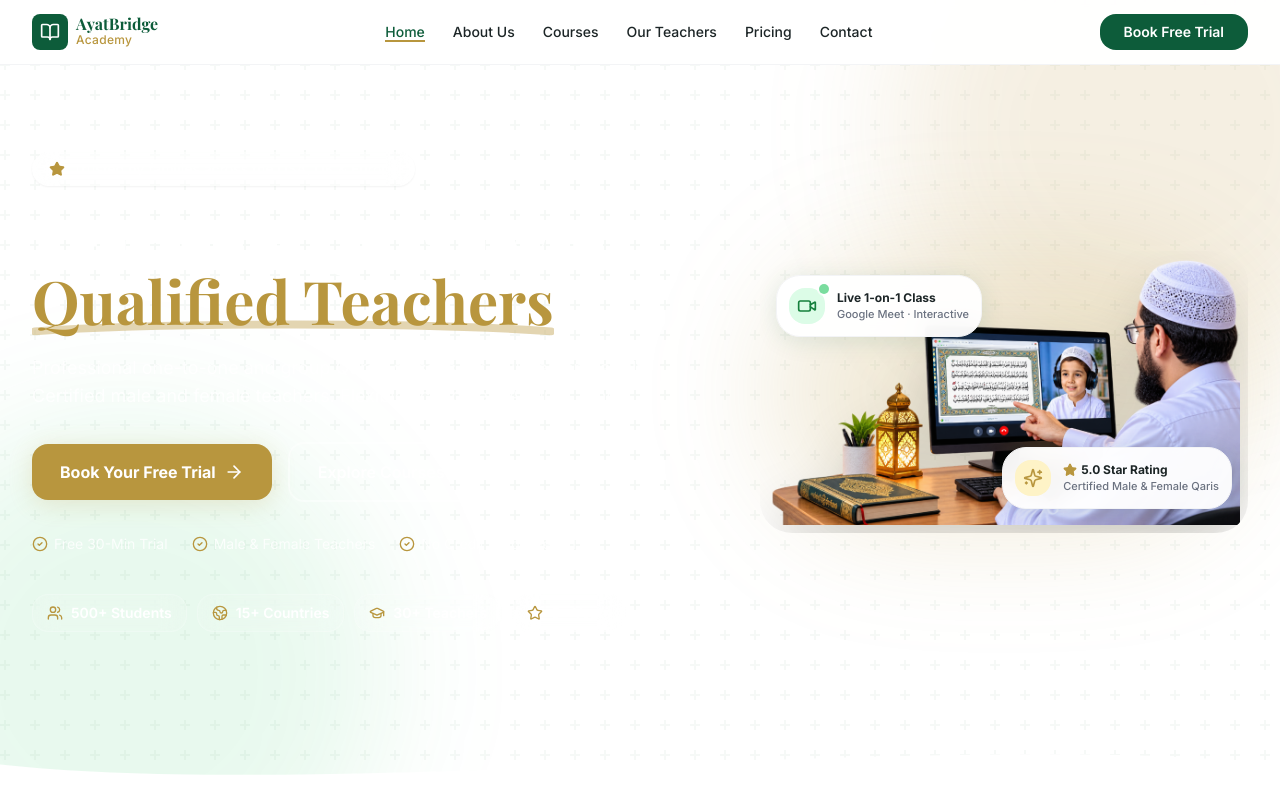
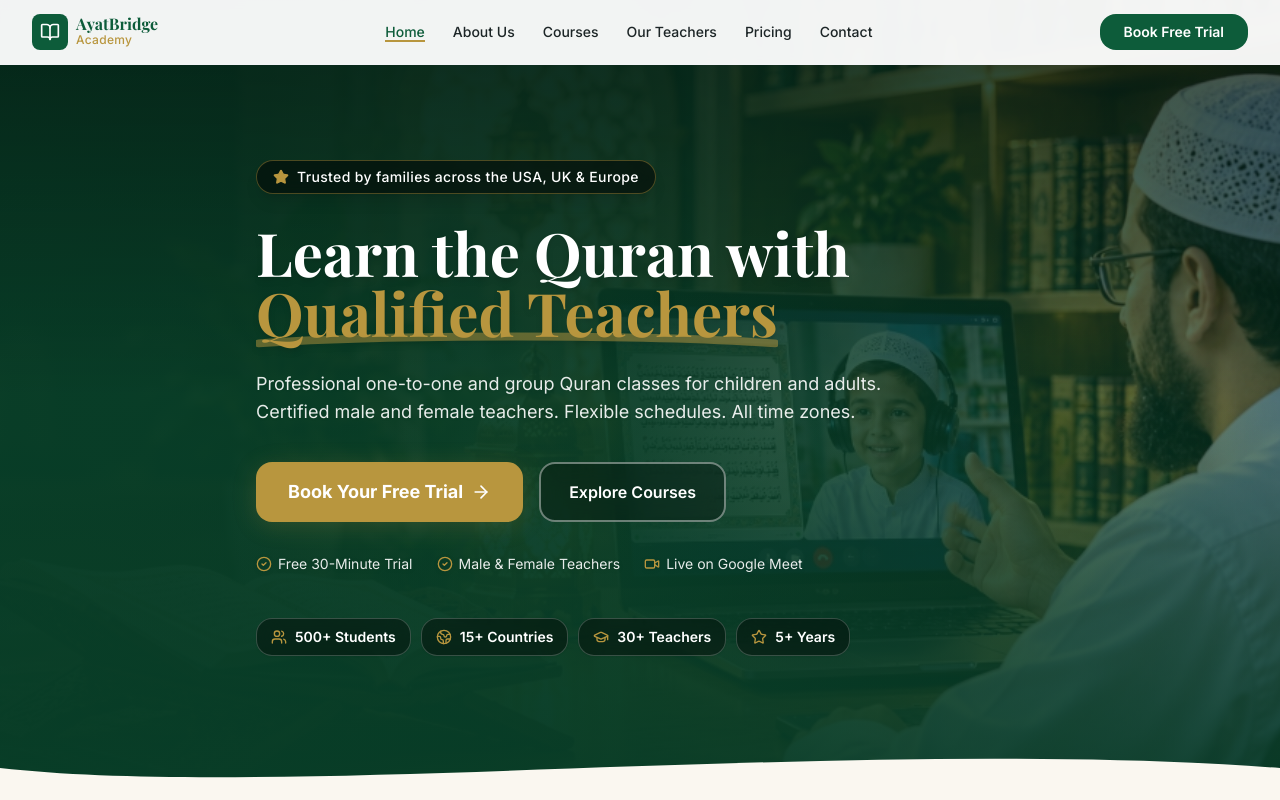
Before and after one commit to maqboolkazmii/QuranAcdmy, a Next.js app: page /en in a window 1280 px wide. Shown: the top 800 px of the page. Built offline with nearby package versions, Linux system fonts and the light colour scheme; a web font is replaced by a local one.

Commit message:
feat: implement cinematic full-screen background hero with emerald gradient overlay

```diff
--- a/src/components/sections/HeroSection.tsx
+++ b/src/components/sections/HeroSection.tsx
@@ -1,6 +1,6 @@
 'use client';
 // src/components/sections/HeroSection.tsx
-// Two-column responsive hero featuring real online class photography and trust cues.
+// Full-screen cinematic hero with real Islamic study background, gradient overlay, and high-converting CTAs.
 
 import Image from 'next/image';
 import Link from 'next/link';
@@ -12,9 +12,9 @@ import {
   Users,
   Globe2,
   GraduationCap,
+  CheckCircle2,
+  ShieldCheck,
   Video,
-  CheckCircle2,
-  Sparkles,
 } from 'lucide-react';
 import { cn, getDirection } from '@/lib/utils';
 
@@ -25,7 +25,7 @@ interface StatProps {
 
 function StatBadge({ icon, value }: StatProps) {
   return (
-    <div className="flex items-center gap-2 bg-white/10 backdrop-blur-md border border-white/20 rounded-xl px-3.5 py-2">
+    <div className="flex items-center gap-2 bg-black/40 backdrop-blur-md border border-white/20 rounded-xl px-3.5 py-2 shadow-sm">
       <span className="text-brand-gold">{icon}</span>
       <span className="text-white text-xs sm:text-sm font-semibold whitespace-nowrap">{value}</span>
     </div>
@@ -40,44 +40,57 @@ export default function HeroSection() {
   const ArrowIcon = isRTL ? ArrowLeft : ArrowRight;
 
   return (
-    <section
+    <section className="relative min-h-screen flex items-center overflow-hidden">
+
+      {/* ── 1. Full-Screen Background Image ── */}
+      <div className="absolute inset-0 -z-20">
+        <Image
+          src="/images/hero-bg.jpg"
+          alt="AyatBridge Academy Online Quran Class Background"
+          fill
+          priority
+          unoptimized
+          sizes="100vw"
+          className="object-cover object-center lg:object-right scale-105"
+        />
+      </div>
+
+      {/* ── 2. Cinematic Gradient Overlay (Dark on text side, clear on teacher side) ── */}
+      {/* Base dark tint across the whole image for readability */}
+      <div className="absolute inset-0 bg-brand-primary-dark/60 -z-10" />
+
+      {/* Directional gradient: Deep emerald on the start/text side, fading to transparent */}
+      <div
         className={cn(
-        'relative min-h-screen flex items-center',
-        'bg-brand-primary bg-geometric-pattern overflow-hidden'
+          'absolute inset-0 -z-10',
+          isRTL
+            ? 'bg-gradient-to-l from-brand-primary-dark/95 via-brand-primary-dark/85 to-transparent'
+            : 'bg-gradient-to-r from-brand-primary-dark/95 via-brand-primary-dark/85 to-transparent'
         )}
-    >
-      {/* Ambient background glow circles */}
-      <div
-        aria-hidden="true"
-        className="absolute -top-32 -end-32 h-[32rem] w-[32rem] rounded-full bg-brand-gold/15 blur-3xl"
-      />
-      <div
-        aria-hidden="true"
-        className="absolute -bottom-32 -start-32 h-[32rem] w-[32rem] rounded-full bg-emerald-500/10 blur-3xl"
       />
 
-      <div className="container-brand relative z-10 pt-28 pb-32">
-        <div className="w-full">
-          <div className="grid grid-cols-1 lg:grid-cols-12 gap-12 lg:gap-8 items-center">
+      {/* Subtle top & bottom shadow gradient */}
+      <div className="absolute inset-0 bg-gradient-to-b from-black/40 via-transparent to-brand-primary-dark/80 -z-10" />
 
-            {/* ── Left Column: Value Proposition & CTAs (Cols 1-7) ── */}
-            <div className="lg:col-span-7 space-y-6 text-center lg:text-start">
+      {/* ── 3. Foreground Content ── */}
+      <div className="container-brand relative z-10 pt-32 pb-28">
+        <div className="max-w-2xl lg:max-w-3xl space-y-7 text-center lg:text-start">
 
           {/* Trust Badge */}
-              <div className="inline-flex items-center gap-2 bg-white/10 backdrop-blur-md border border-white/20 rounded-full px-4 py-1.5 shadow-sm">
+          <div className="inline-flex items-center gap-2 bg-black/50 backdrop-blur-md border border-brand-gold/40 rounded-full px-4 py-1.5 shadow-lg">
             <Star className="h-4 w-4 text-brand-gold fill-brand-gold" />
-                <span className="text-white/95 text-xs sm:text-sm font-medium">
+            <span className="text-white font-medium text-xs sm:text-sm tracking-wide">
               {t('badge')}
             </span>
           </div>
 
           {/* Main Headline */}
-              <h1 className="text-4xl sm:text-5xl lg:text-6xl font-serif font-bold text-white leading-[1.15]">
+          <h1 className="text-4xl sm:text-5xl lg:text-6xl font-serif font-bold text-white leading-[1.18] drop-shadow-md">
             {t('headline')}{' '}
             <span className="text-brand-gold relative inline-block">
               {t('headlineAccent')}
               <svg
-                    className="absolute -bottom-2 inset-x-0 w-full text-brand-gold/40"
+                className="absolute -bottom-2 inset-x-0 w-full text-brand-gold/50"
                 viewBox="0 0 200 8"
                 fill="none"
                 xmlns="http://www.w3.org/2000/svg"
@@ -93,20 +106,20 @@ export default function HeroSection() {
           </h1>
 
           {/* Sub-headline */}
-              <p className="text-base sm:text-lg text-white/85 leading-relaxed max-w-2xl mx-auto lg:mx-0">
+          <p className="text-base sm:text-lg text-white/90 leading-relaxed drop-shadow-sm max-w-2xl mx-auto lg:mx-0">
             {t('subheadline')}
           </p>
 
-              {/* CTA Buttons */}
+          {/* CTA Action Buttons */}
           <div className="flex flex-wrap items-center justify-center lg:justify-start gap-4 pt-2">
             <Link
               href={`/${locale}/book-trial`}
               className={cn(
                 'inline-flex items-center gap-2',
                 'bg-brand-gold text-white font-bold',
-                    'px-7 py-4 rounded-xl text-sm sm:text-base',
+                'px-8 py-4 rounded-xl text-base sm:text-lg',
                 'hover:bg-brand-gold-light transition-all duration-200',
-                    'shadow-gold hover:shadow-lg hover:-translate-y-0.5',
+                'shadow-gold hover:shadow-2xl hover:-translate-y-0.5',
                 'focus:outline-none focus:ring-2 focus:ring-brand-gold focus:ring-offset-2'
               )}
             >
@@ -118,9 +131,9 @@ export default function HeroSection() {
               href={`/${locale}/courses`}
               className={cn(
                 'inline-flex items-center gap-2',
-                    'border-2 border-white/40 text-white font-semibold',
-                    'px-7 py-4 rounded-xl text-sm sm:text-base',
-                    'hover:bg-white/10 hover:border-white/60 transition-all duration-200',
+                'bg-black/30 backdrop-blur-md border-2 border-white/40 text-white font-semibold',
+                'px-7 py-4 rounded-xl text-base',
+                'hover:bg-white/20 hover:border-white/70 transition-all duration-200',
                 'focus:outline-none focus:ring-2 focus:ring-white focus:ring-offset-2'
               )}
             >
@@ -128,20 +141,20 @@ export default function HeroSection() {
             </Link>
           </div>
 
-              {/* Trust Features Checklist */}
-              <div className="flex flex-wrap items-center justify-center lg:justify-start gap-x-6 gap-y-2 text-xs sm:text-sm text-white/80 pt-2">
-                <span className="flex items-center gap-1.5">
-                  <CheckCircle2 className="w-4 h-4 text-brand-gold" /> Free 30-Min Trial
+          {/* Trust Value Checklist */}
+          <div className="flex flex-wrap items-center justify-center lg:justify-start gap-x-6 gap-y-2 text-xs sm:text-sm text-white/90 pt-1">
+            <span className="flex items-center gap-1.5 drop-shadow">
+              <CheckCircle2 className="w-4 h-4 text-brand-gold flex-shrink-0" /> Free 30-Minute Trial
             </span>
-                <span className="flex items-center gap-1.5">
-                  <CheckCircle2 className="w-4 h-4 text-brand-gold" /> Male & Female Teachers
+            <span className="flex items-center gap-1.5 drop-shadow">
+              <CheckCircle2 className="w-4 h-4 text-brand-gold flex-shrink-0" /> Male & Female Teachers
             </span>
-                <span className="flex items-center gap-1.5">
-                  <CheckCircle2 className="w-4 h-4 text-brand-gold" /> No Credit Card Needed
+            <span className="flex items-center gap-1.5 drop-shadow">
+              <Video className="w-4 h-4 text-brand-gold flex-shrink-0" /> Live on Google Meet
             </span>
           </div>
 
-              {/* Stats Row */}
+          {/* Stats Bar */}
           <div className="flex flex-wrap items-center justify-center lg:justify-start gap-2.5 pt-4">
             <StatBadge icon={<Users className="h-4 w-4" />} value={t('stats.students')} />
             <StatBadge icon={<Globe2 className="h-4 w-4" />} value={t('stats.countries')} />
@@ -150,83 +163,20 @@ export default function HeroSection() {
           </div>
 
         </div>
-
-            {/* ── Right Column: Hero Real Quran Class Photography (Cols 8-12) ── */}
-            <div className="lg:col-span-5 relative flex items-center justify-center">
-
-              {/* Ambient Glow behind image */}
-              <div
-                aria-hidden="true"
-                className="absolute inset-0 bg-brand-gold/20 rounded-full blur-3xl scale-95"
-              />
-
-              {/* Main Image Container */}
-              <div className="relative z-10 w-full max-w-lg lg:max-w-none rounded-3xl overflow-hidden p-2 group">
-                <Image
-                  src="/images/hero-quran-class.png"
-                  alt="Online Quran class on Google Meet with teacher and young student"
-                  width={1024}
-                  height={576}
-                  priority
-                  unoptimized
-                  className="w-full h-auto object-contain drop-shadow-2xl hover:scale-[1.02] transition-transform duration-500"
-                />
-
-                {/* Floating Badge 1: Live Class Status (Top Left) */}
-                <div className="absolute top-6 start-4 bg-white/95 backdrop-blur-md rounded-2xl p-3 shadow-brand border border-gray-100 flex items-center gap-3 animate-fade-in">
-                  <div className="w-9 h-9 rounded-xl bg-emerald-100 text-emerald-700 flex items-center justify-center relative">
-                    <Video className="w-5 h-5" />
-                    <span className="absolute -top-1 -end-1 w-2.5 h-2.5 rounded-full bg-emerald-500 ring-2 ring-white animate-pulse" />
-                  </div>
-                  <div>
-                    <span className="block text-xs font-bold text-brand-charcoal">
-                      Live 1-on-1 Class
-                    </span>
-                    <span className="block text-[11px] text-gray-500 font-medium">
-                      Google Meet · Interactive
-                    </span>
-                  </div>
       </div>
 
-                {/* Floating Badge 2: Verified Teacher (Bottom Right) */}
-                <div className="absolute bottom-6 end-4 bg-white/95 backdrop-blur-md rounded-2xl p-3 shadow-brand border border-gray-100 flex items-center gap-3 animate-fade-in">
-                  <div className="w-9 h-9 rounded-xl bg-amber-100 text-brand-gold flex items-center justify-center">
-                    <Sparkles className="w-5 h-5" />
-                  </div>
-                  <div>
-                    <div className="flex items-center gap-1">
-                      <Star className="w-3.5 h-3.5 text-brand-gold fill-brand-gold" />
-                      <span className="text-xs font-bold text-brand-charcoal">5.0 Star Rating</span>
-                    </div>
-                    <span className="block text-[11px] text-gray-500 font-medium">
-                      Certified Male & Female Qaris
-                    </span>
-                  </div>
+      {/* ── 4. Elegant Bottom Wave Separator ── */}
+      <div className="absolute bottom-0 inset-x-0 z-10 pointer-events-none">
+        <svg
+          viewBox="0 0 1440 70"
+          xmlns="http://www.w3.org/2000/svg"
+          className="w-full h-12 md:h-16 text-brand-ivory fill-current"
+          preserveAspectRatio="none"
+        >
+          <path d="M0,35 C320,70 960,0 1440,35 L1440,70 L0,70 Z" />
+        </svg>
       </div>
 
-              </div>
-
-            </div>
-
-          </div>
-        </div>
-      </div>
-
-      {/* ── Bottom Wave Separator ── */}
-      <div className="absolute bottom-0 inset-x-0">
-        <svg
-          viewBox="0 0 1440 80"
-          xmlns="http://www.w3.org/2000/svg"
-          className="w-full"
-          aria-hidden="true"
-          preserveAspectRatio="none"
-        >
-          <path
-            d="M0,40 C360,80 1080,0 1440,40 L1440,80 L0,80 Z"
-            fill="white"
-          />
-        </svg>
-      </div>
     </section>
   );
 }
```
Also changed, not shown: public/images/hero-bg.jpg (added). Lines whose indentation alone changed are shown as unchanged.
